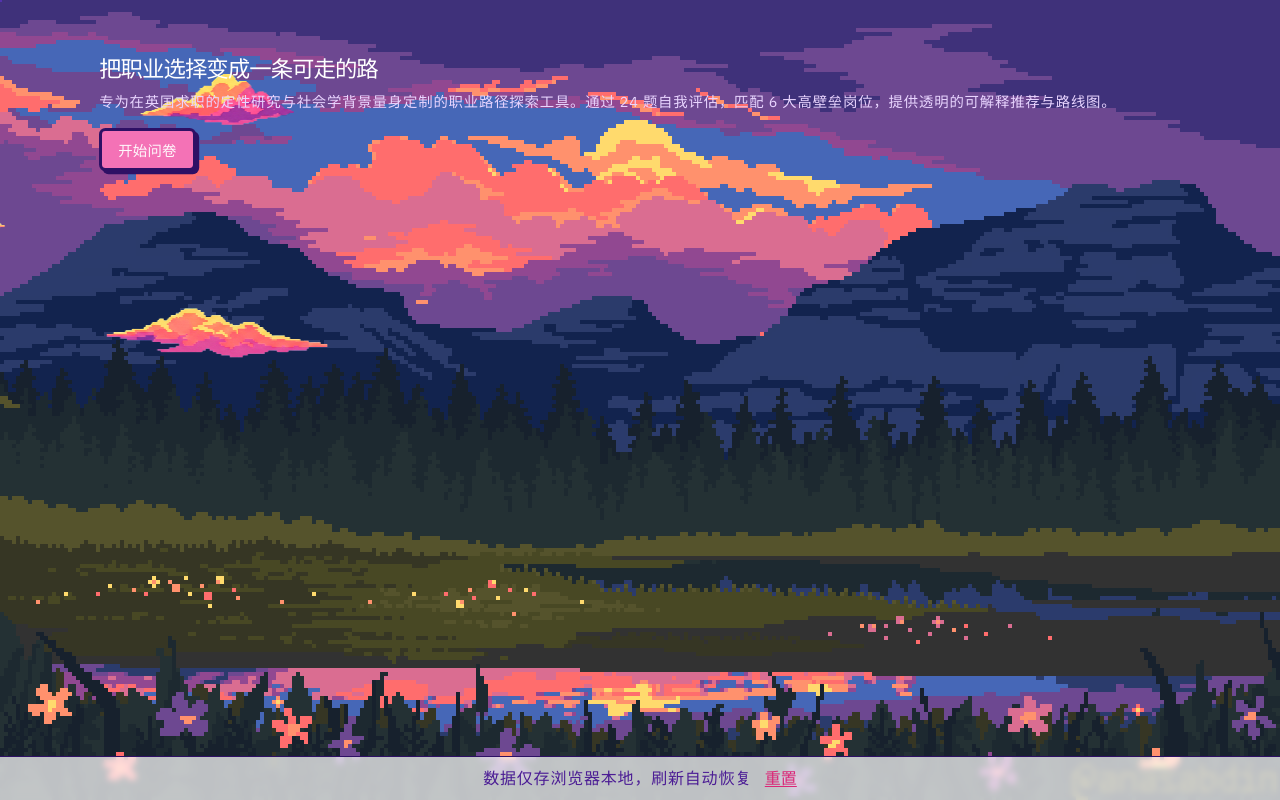
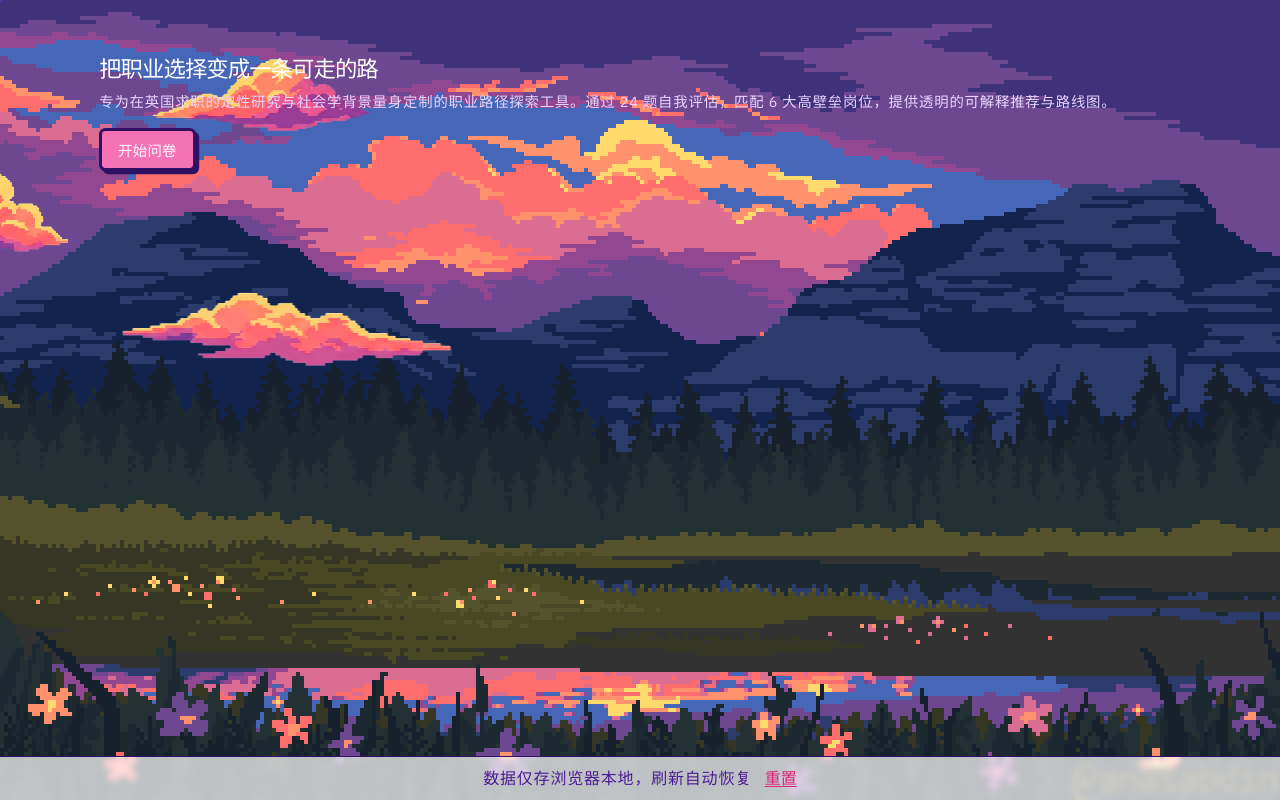
Before and after one commit to MasterFrancis/Career_Ava, a React (Vite) app: page / in a window 1280 px wide. Built offline with nearby package versions, Linux system fonts and the light colour scheme; a web font is replaced by a local one.

Commit message:
feat: Build Career Report Web App
Co-authored-by: traeagent <traeagent@users.noreply.github.com>

```diff
--- a/src/index.css
+++ b/src/index.css
@@ -1696,18 +1696,18 @@ body::after {
 }
 
 .cloudLaneOne {
-  top: 7%;
-  height: 11%;
+  top: 5%;
+  height: 14%;
 }
 
 .cloudLaneTwo {
-  top: 19%;
-  height: 14%;
+  top: 18%;
+  height: 17%;
 }
 
 .cloudLaneThree {
   top: 33%;
-  height: 17%;
+  height: 16%;
 }
 
 .cloudTrack {
@@ -1739,27 +1739,24 @@ body::after {
   image-rendering: -moz-crisp-edges;
   image-rendering: crisp-edges;
   image-rendering: pixelated;
-  filter: contrast(1.28) saturate(1.14) brightness(1.03);
-  transform-origin: left center;
+  width: auto;
+  filter: contrast(1.16) saturate(1.08) brightness(1.01);
   user-select: none;
   -webkit-user-drag: none;
 }
 
 .cloudSpriteOne {
-  height: 38px;
-  transform: scale(1.72);
+  height: 92px;
   margin-right: 126vw;
 }
 
 .cloudSpriteTwo {
-  height: 44px;
-  transform: scale(1.58);
+  height: 112px;
   margin-right: 132vw;
 }
 
 .cloudSpriteThree {
-  height: 48px;
-  transform: scale(1.46);
+  height: 104px;
   margin-right: 128vw;
 }
 
```
